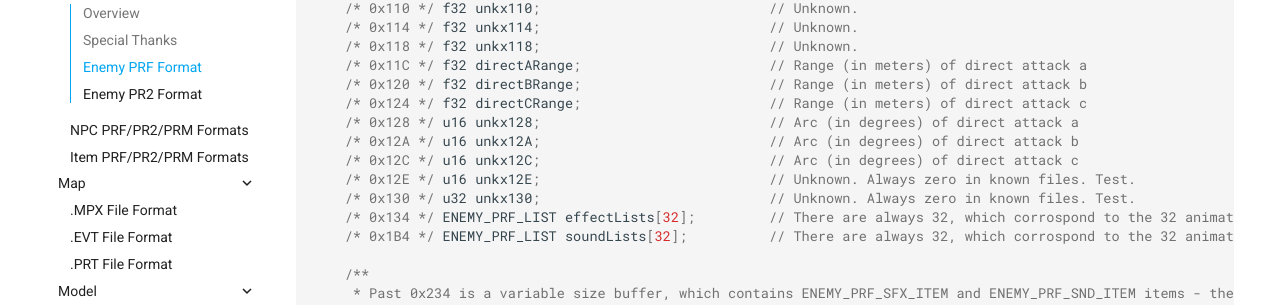
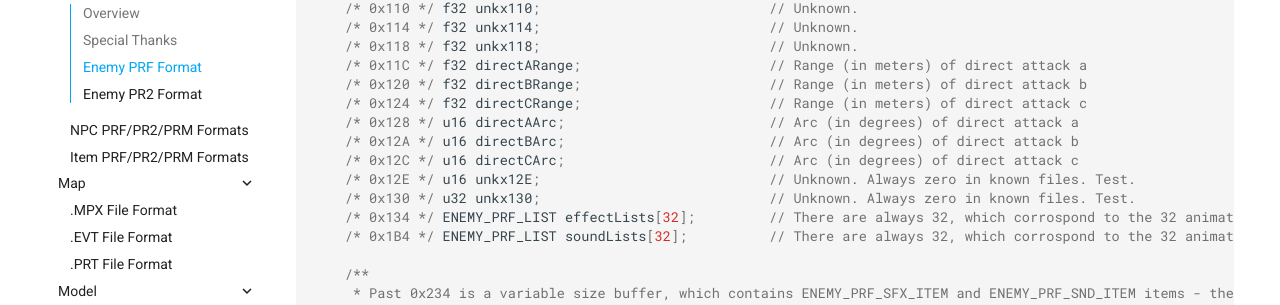
Before and after one commit to Sword-of-Moonlight/docs-of-moonlight, an MkDocs documentation site: the page built from source/docs/editor/ff/param-enemy-file-formats.md, in a window 1280 px wide and 1400 px high, scrolled down 984 px. Shown: the part 718-1023 px from the top of the window. Built offline with MkDocs 1.6.1 and Material for MkDocs 9.7.7, drawn with Linux system fonts in a browser that asks for light colours; some of the changed text lies outside the part shown.

Commit message:
whoops, more kurobake stuff for enemy prf

```diff
--- a/source/docs/editor/ff/param-enemy-file-formats.md
+++ b/source/docs/editor/ff/param-enemy-file-formats.md
@@ -76,9 +76,9 @@ typedef struct  // BYTE LENGTH: Variable, at least 564
     /* 0x11C */ f32 directARange;                       // Range (in meters) of direct attack a
     /* 0x120 */ f32 directBRange;                       // Range (in meters) of direct attack b
     /* 0x124 */ f32 directCRange;                       // Range (in meters) of direct attack c
-    /* 0x128 */ u16 unkx128;                            // Arc (in degrees) of direct attack a
-    /* 0x12A */ u16 unkx12A;                            // Arc (in degrees) of direct attack b
-    /* 0x12C */ u16 unkx12C;                            // Arc (in degrees) of direct attack c
+    /* 0x128 */ u16 directAArc;                         // Arc (in degrees) of direct attack a
+    /* 0x12A */ u16 directBArc;                         // Arc (in degrees) of direct attack b
+    /* 0x12C */ u16 directCArc;                         // Arc (in degrees) of direct attack c
     /* 0x12E */ u16 unkx12E;                            // Unknown. Always zero in known files. Test.
     /* 0x130 */ u32 unkx130;                            // Unknown. Always zero in known files. Test.
     /* 0x134 */ ENEMY_PRF_LIST effectLists[32];         // There are always 32, which corrospond to the 32 animation IDs.
```
Also changed, not shown: other parts of source/docs/editor/ff/param-enemy-file-formats.md (+1 -1 lines).
